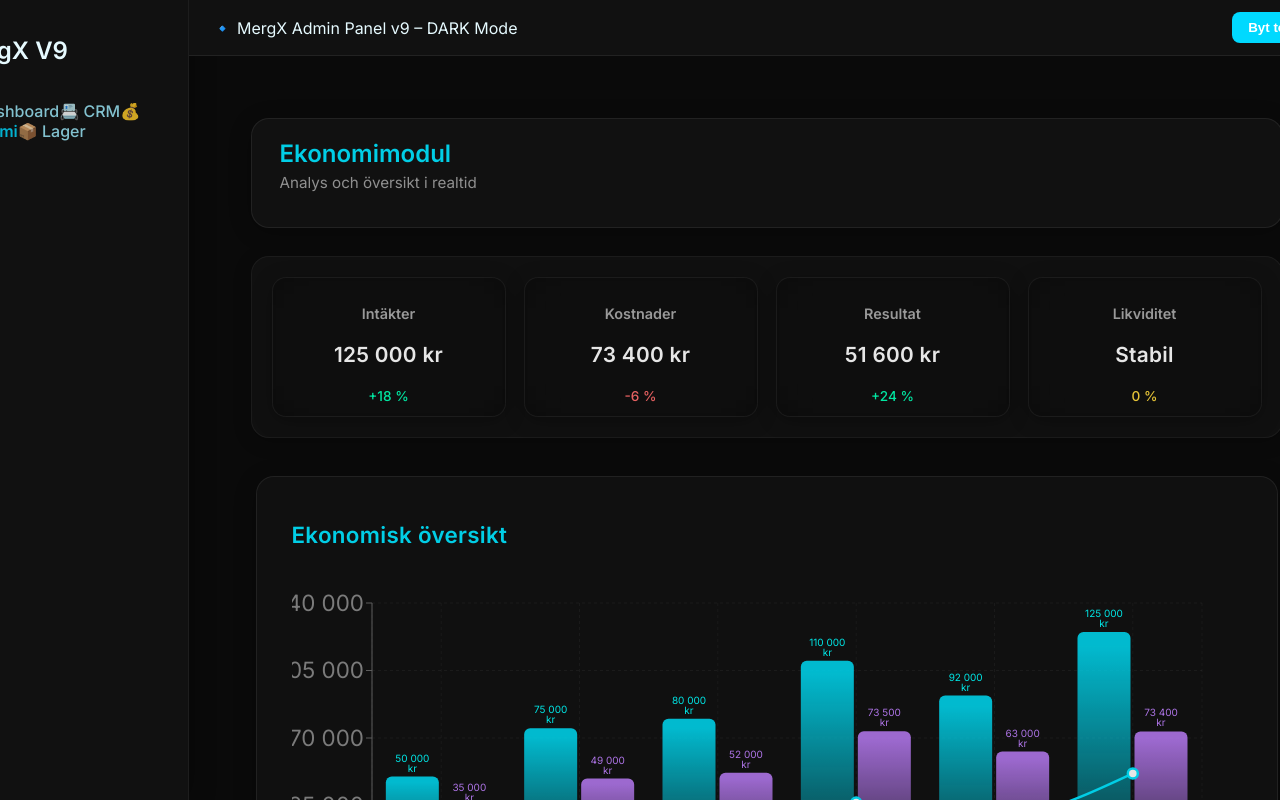
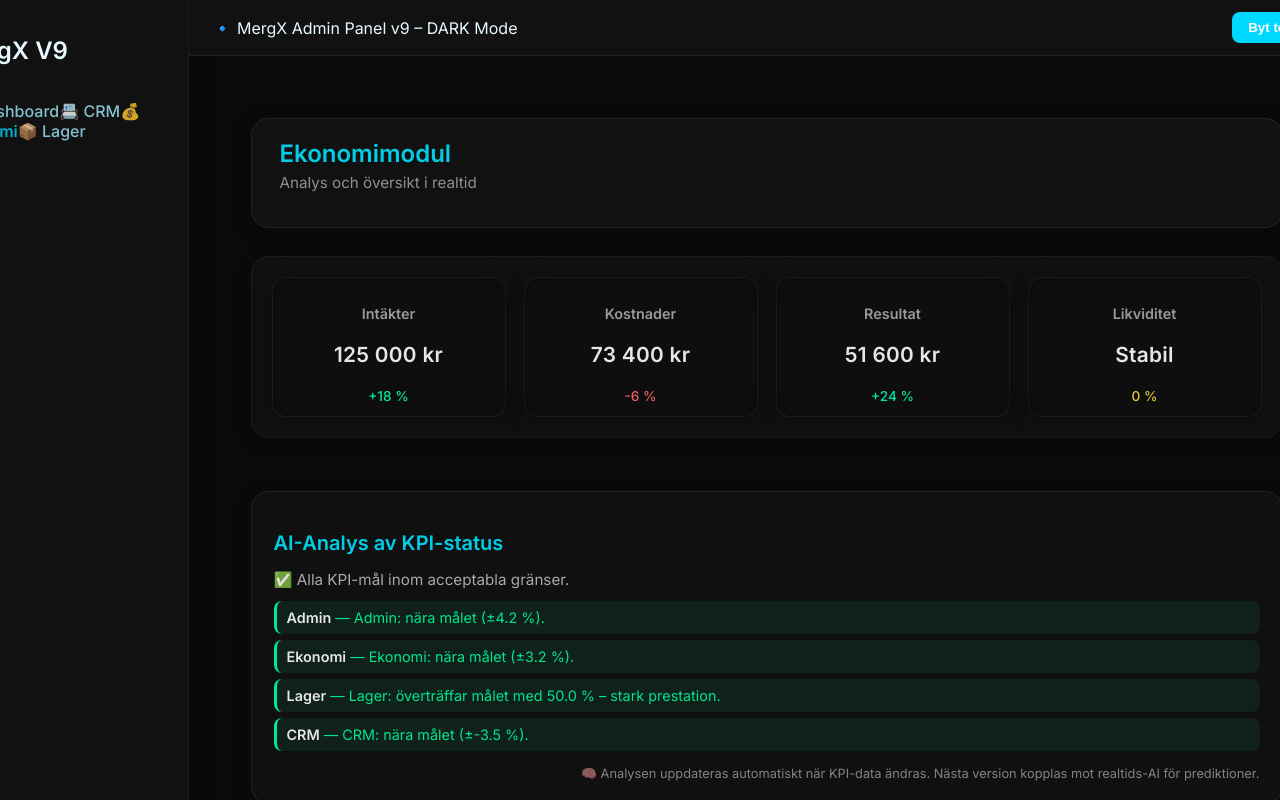
Before and after one commit to eliaskhasho-a11y/MergXv9, a React (Vite) app: page /ekonomi in a window 1280 px wide. Built offline with nearby package versions, Linux system fonts and the light colour scheme.

Commit message:
Update Ekonomi.jsx

```diff
--- a/src/pages/Ekonomi.jsx
+++ b/src/pages/Ekonomi.jsx
@@ -1,4 +1,5 @@
 import React from "react";
+import AiKpiAnalyzer from "../components/ai/AiKpiAnalyzer";
 import KpiTargetPanel from "../components/kpi/KpiTargetPanel";
 import EconomicChart from "../components/charts/EconomicChart";
 import AICommentBox from "../components/ai/AICommentBox";
@@ -31,6 +32,18 @@
         ))}
       </section>
 
+      {/* AI-Analys av KPI-status */}
+<section className="ai-kpi-analyzer-section">
+  <AiKpiAnalyzer
+    data={[
+      { role: "Admin", target: 120000, current: 125000 },
+      { role: "Ekonomi", target: 50000, current: 51600 },
+      { role: "Lager", target: 2, current: 3 },
+      { role: "CRM", target: 85, current: 82 },
+    ]}
+  />
+</section>
+
       {/* Ekonomisk graf */}
       <section className="chart-section">
         <EconomicChart />
```
